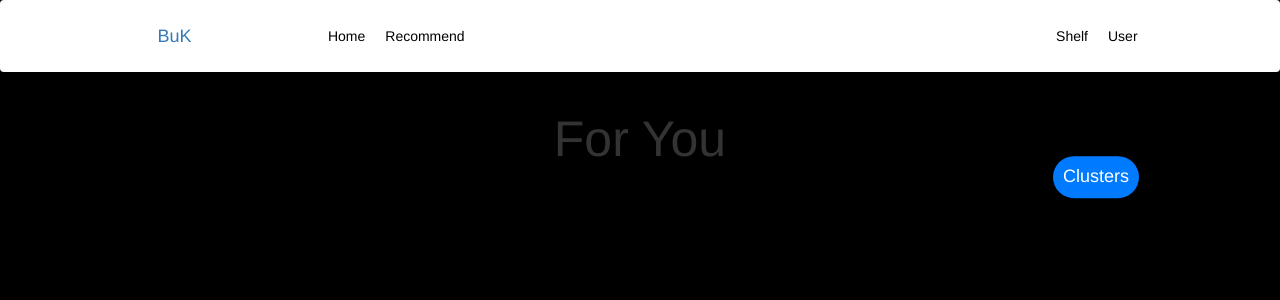
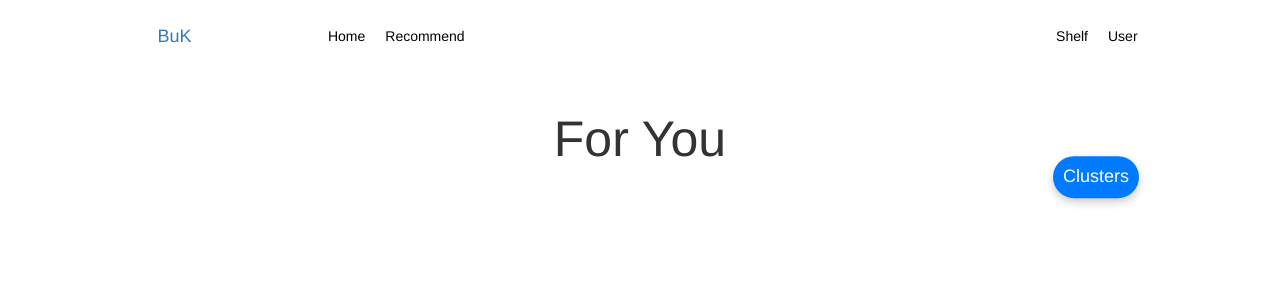
Before and after one commit to u-mar/Recommender, a Flask app: page / in a window 1280 px wide. Shown: the top 300 px of the page. Run offline with Flask 3, Linux system fonts and the light colour scheme; parts of the project's set-up code (start-up, migrations or seed data) failed here and were passed over; some libraries are stand-ins or nearby versions.

Commit message:
change background color

```diff
--- a/template/index.html
+++ b/template/index.html
@@ -12,7 +12,7 @@
         color:white
     }
 </style>
-<body style="background-color:#000">
+<body style="background-color:#fff">
 
     <nav class="navbar">
         <a class="navbar-brand">BuK</a>
```
